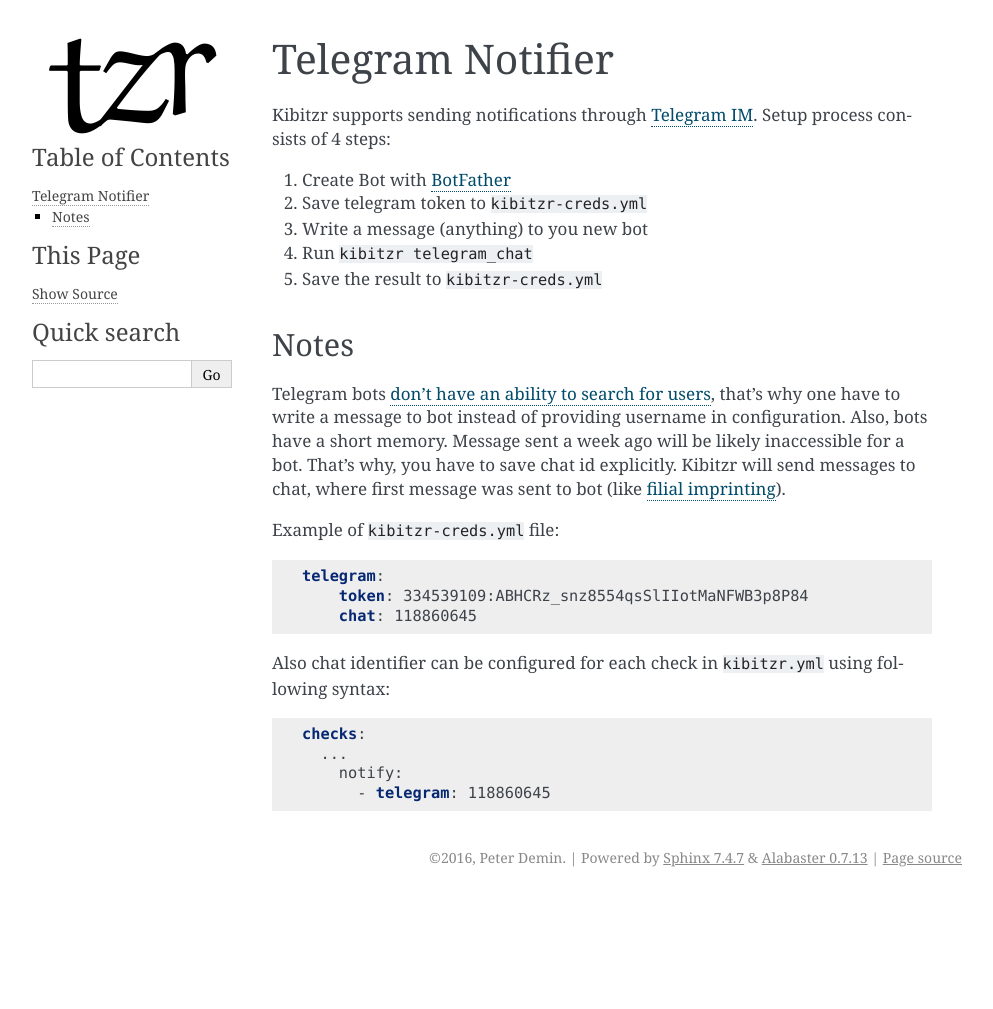
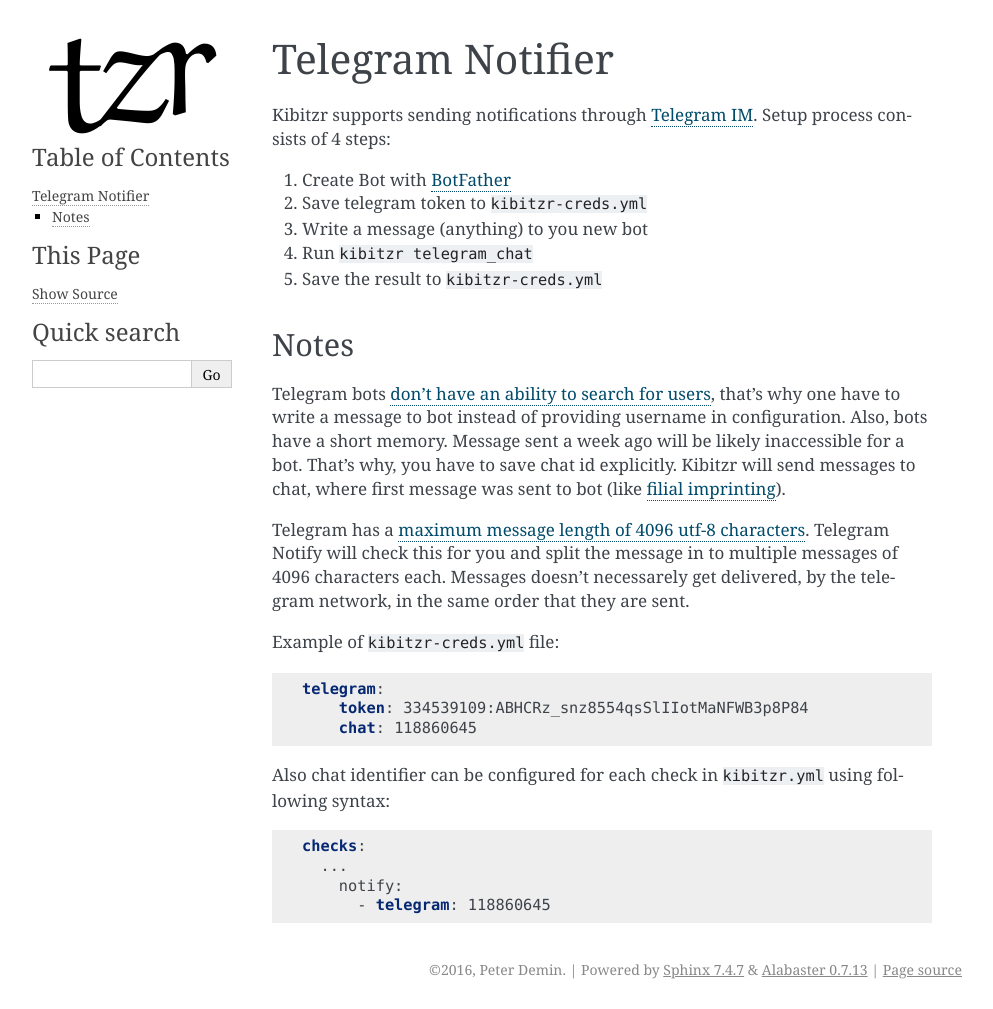
Before and after one commit to kibitzr/kibitzr, a Sphinx documentation site: the page built from docs/telegram.rst, in a window 1280 px wide. Shown: the whole page, without its empty margins (148-1141 px from the left). Built offline with Sphinx 7.4.7, drawn with Linux system fonts in a browser that asks for light colours; pages that are not in the unit, such as notebooks, are missing from menus; before the commit the page ends 900 px from its top, so only the background shows below that.

Commit message:
Telegram notifier: split messages longer than 4096 chars in to multiple messages

```diff
--- a/docs/telegram.rst
+++ b/docs/telegram.rst
@@ -23,6 +23,10 @@
 Kibitzr will send messages to chat, where first message was sent to bot
 (like `filial imprinting`_).
 
+Telegram has a `maximum message length of 4096 utf-8 characters`_. Telegram Notify will check this
+for you and split the message in to multiple messages of 4096 characters each. Messages doesn't
+necessarely get delivered, by the telegram network, in the same order that they are sent.
+
 Example of ``kibitzr-creds.yml`` file:
 
 .. code-block:: yaml
@@ -45,3 +49,4 @@
 .. _BotFather: https://telegram.me/botfather
 .. _filial imprinting: https://en.wikipedia.org/wiki/Imprinting_(psychology)#Filial_imprinting
 .. _don't have an ability to search for users: https://core.telegram.org/bots#4-how-are-bots-different-from-humans
+.. _maximum message length of 4096 utf-8 characters: https://core.telegram.org/method/messages.sendMessage
```
Also changed, not shown: 1 other file.
